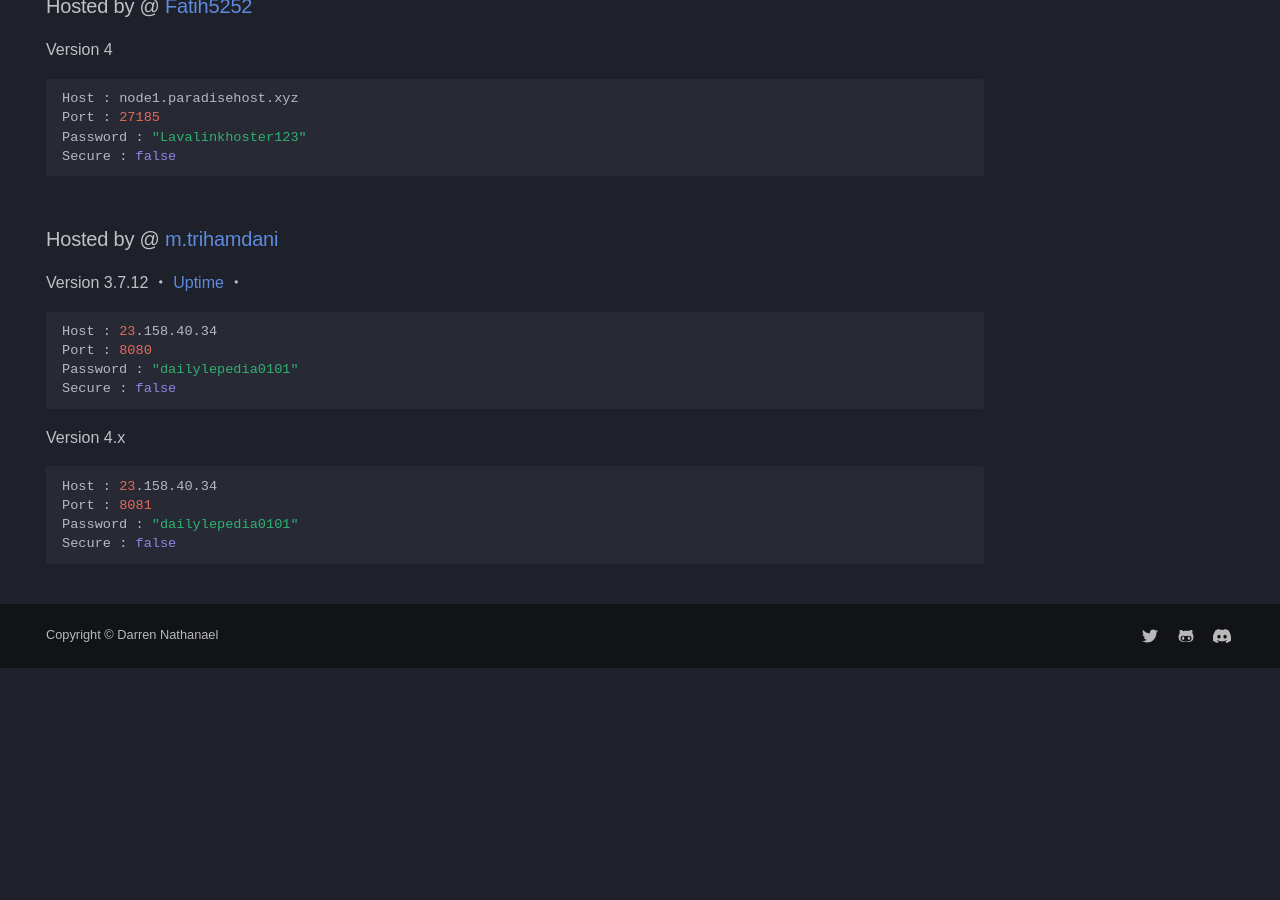
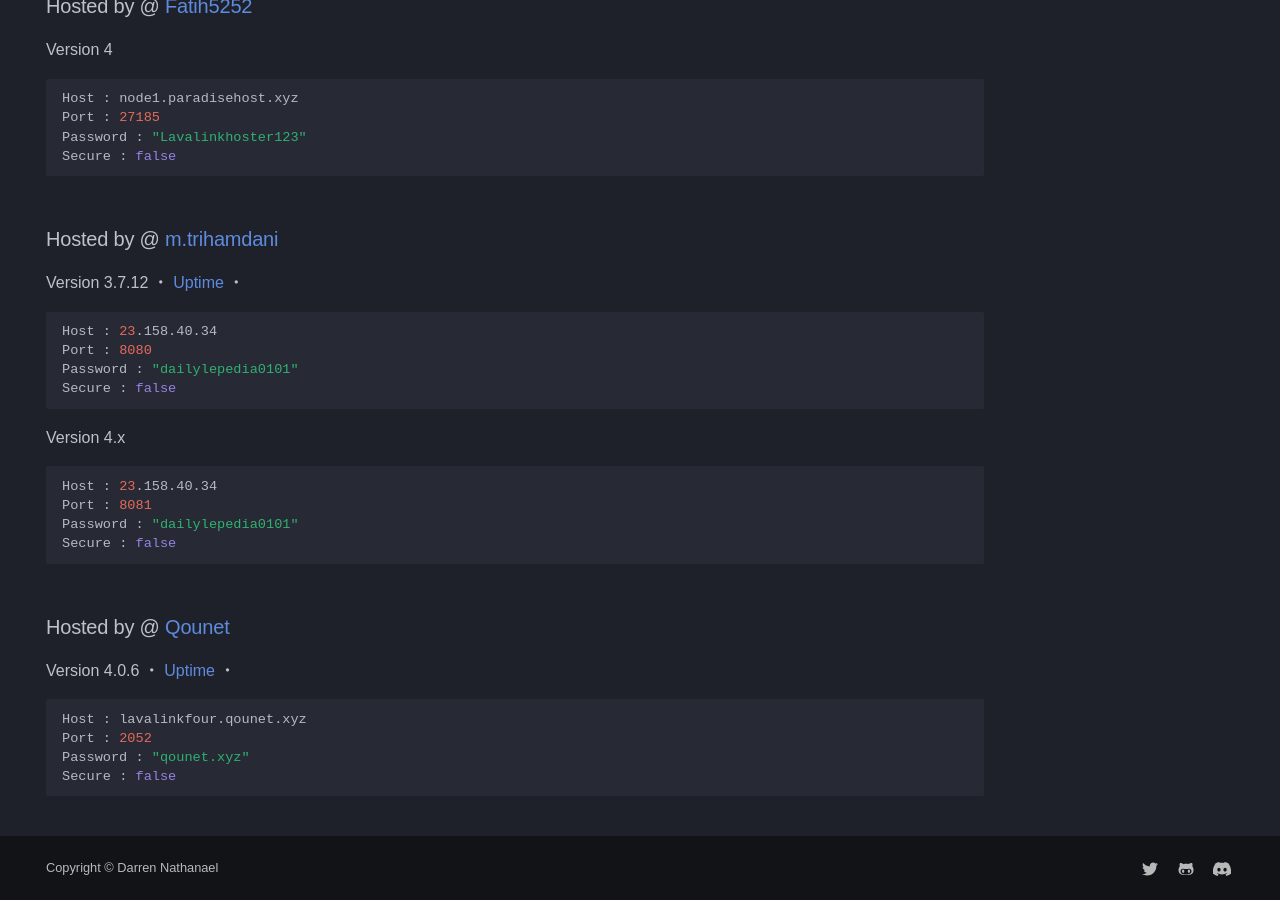
Before and after one commit to DarrenOfficial/lavalink-list, an MkDocs documentation site: the page built from docs/NoSSL/lavalink-without-ssl.md, in a window 1280 px wide and 900 px high, scrolled down 5546 px. Built offline with MkDocs 1.6.1 and Material for MkDocs 9.7.7, drawn with Linux system fonts in a browser that asks for light colours; some web fonts are replaced; comment, search, counter and statistics services are not loaded; a style sheet for code colours, icons or effects is not loaded; before the commit the page ends 6214 px from its top, so only the background shows below that; some of the changed text lies outside the part shown.

Commit message:
Update lavalink-without-ssl.md

````diff
--- a/docs/NoSSL/lavalink-without-ssl.md
+++ b/docs/NoSSL/lavalink-without-ssl.md
@@ -252,3 +252,12 @@ Port : 8081
 Password : "dailylepedia0101"
 Secure : false
 ```
+
+### Hosted by @ [Qounet](https://qounet.xyz)
+Version 4.0.6 ・ [Uptime](https://uptime.qounet.xyz/status/uptime) ・
+```bash
+Host : lavalinkfour.qounet.xyz
+Port : 2052
+Password : "qounet.xyz"
+Secure : false
+```
````
